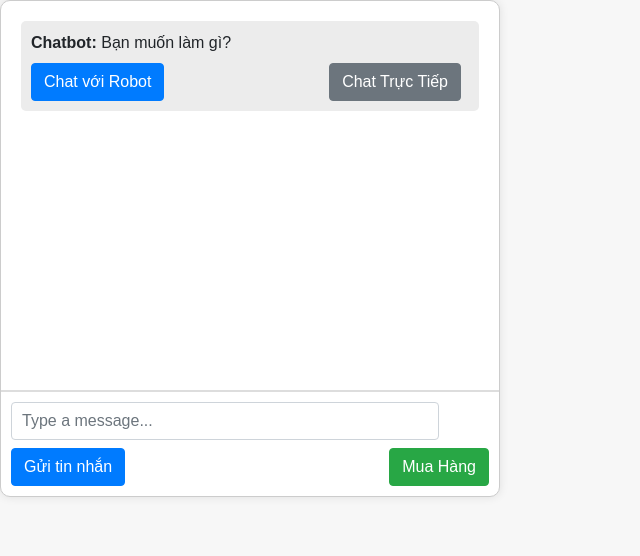
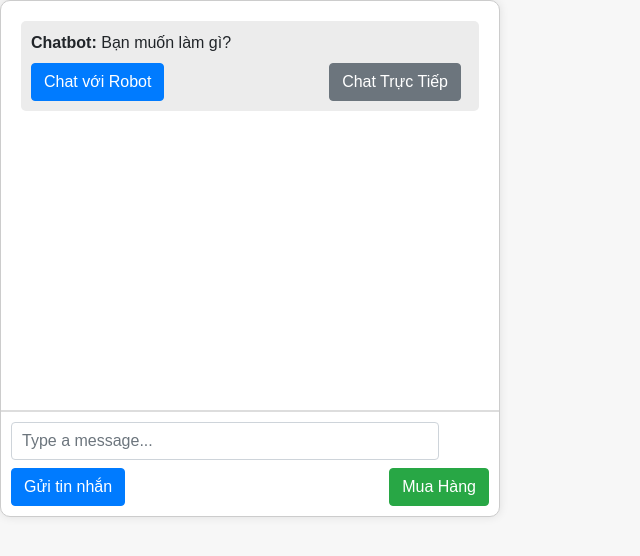
Before and after one commit to BaoThongthai/chatbot, a plain HTML site: page index.html in a window 1280 px wide. Shown: the whole page, without its empty margins (0-640 px from the left). Drawn offline with nearby package versions, Linux system fonts and the light colour scheme.

Commit message:
Update styles.css

```diff
--- a/styles.css
+++ b/styles.css
@@ -11,7 +11,7 @@ body {
     box-shadow: 0 0 10px rgba(0, 0, 0, 0.1);
 }
 .chat-box {
-    height: 390px;
+    height: 410px;
     overflow-y: auto;
     padding: 20px;
     border-bottom: 1px solid #ddd;
```
